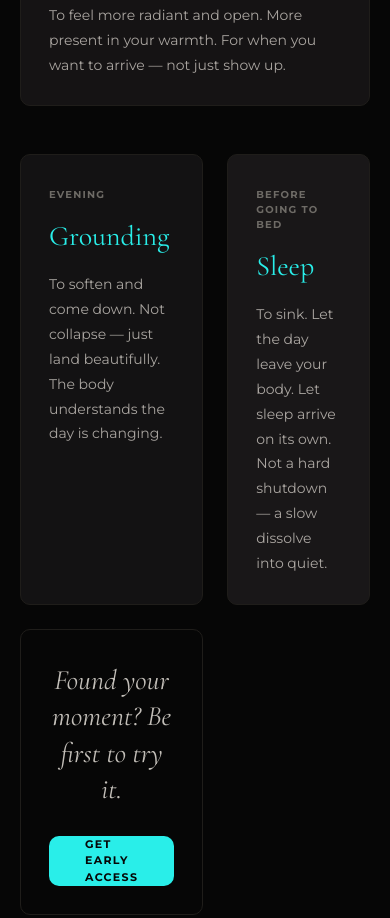
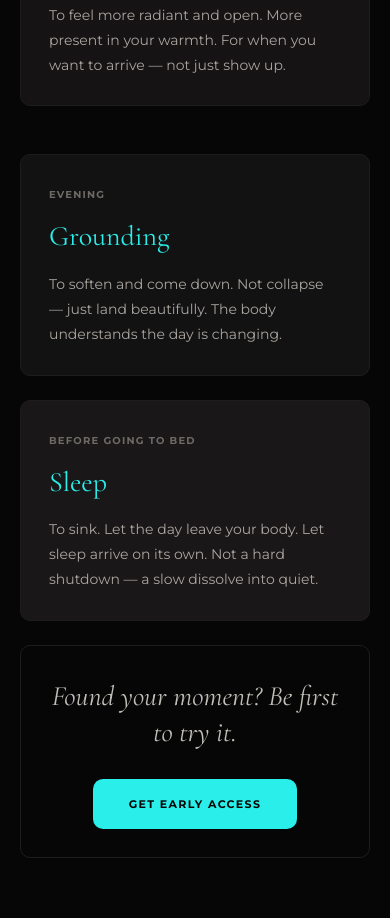
Before and after one commit to roherozorroalex/udaya-landing, a website: page index.html in a window 390 px wide. Shown: the part 4554-5472 px from the top of the page. Drawn offline with nearby package versions, Linux system fonts and the light colour scheme.

Commit message:
fix: stack bottom row cards on mobile (Grounding, Sleep, mid-CTA)
At ≤860px the 3-column bottom row now goes to 1 column
instead of staying at 2 columns which caused layout issues.

```diff
--- a/index.html
+++ b/index.html
@@ -711,6 +711,9 @@
     }
 
     @media (max-width: 860px) {
+      .state-grid-bot {
+        grid-template-columns: 1fr;
+      }
       .topbar-inner {
         flex-direction: column;
         align-items: flex-start;
```
